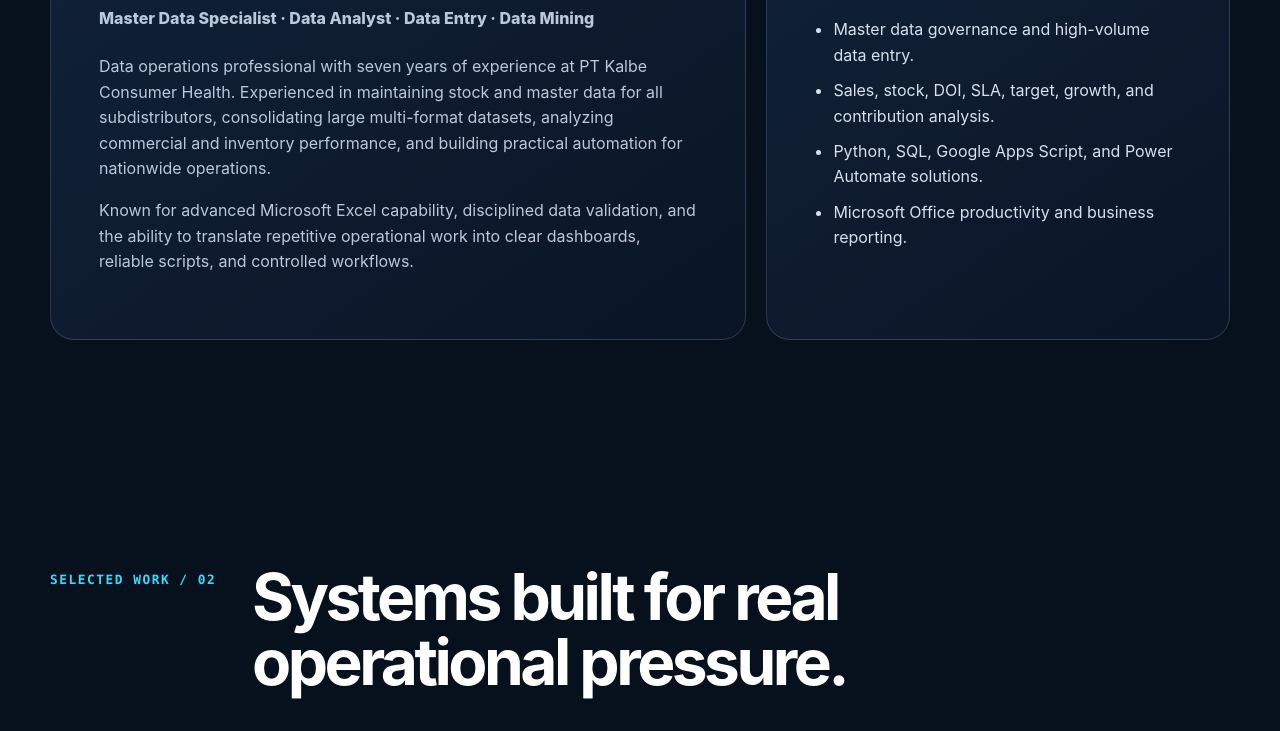
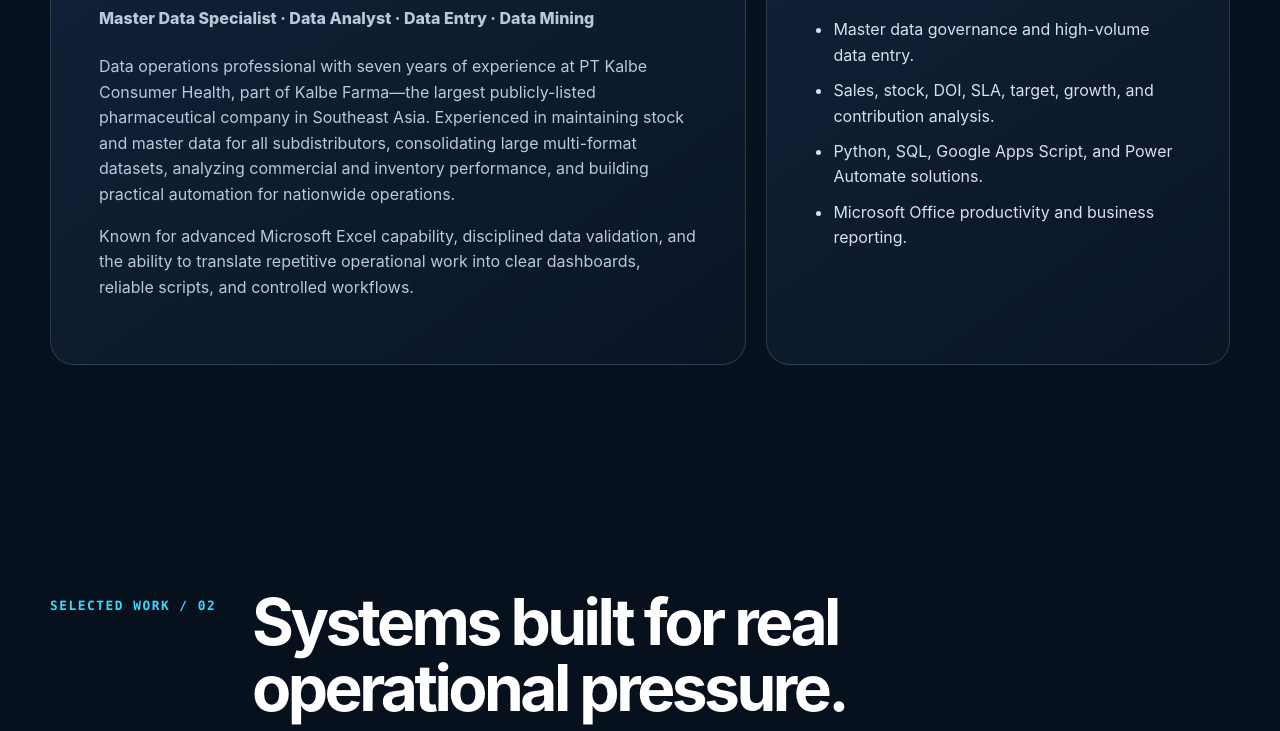
Before and after one commit to gabby17485/gabby-portfolio, a plain HTML site: page index.html in a window 1280 px wide. Shown: the part 1429-2160 px from the top of the page. Drawn offline with Linux system fonts and the light colour scheme.

Commit message:
Mention Kalbe Farma Southeast Asia leadership

```diff
--- a/index.html
+++ b/index.html
@@ -71,7 +71,7 @@
           <article class="career-block reveal">
             <h3>Gabby Virginia Xhyalom Michelle</h3>
             <p class="career-meta">Master Data Specialist · Data Analyst · Data Entry · Data Mining</p>
-            <p>Data operations professional with seven years of experience at PT Kalbe Consumer Health. Experienced in maintaining stock and master data for all subdistributors, consolidating large multi-format datasets, analyzing commercial and inventory performance, and building practical automation for nationwide operations.</p>
+            <p>Data operations professional with seven years of experience at PT Kalbe Consumer Health, part of Kalbe Farma—the largest publicly-listed pharmaceutical company in Southeast Asia. Experienced in maintaining stock and master data for all subdistributors, consolidating large multi-format datasets, analyzing commercial and inventory performance, and building practical automation for nationwide operations.</p>
             <p>Known for advanced Microsoft Excel capability, disciplined data validation, and the ability to translate repetitive operational work into clear dashboards, reliable scripts, and controlled workflows.</p>
           </article>
           <aside class="career-block reveal">
@@ -174,6 +174,7 @@
           <article class="career-block reveal">
             <h3>PT Kalbe Consumer Health</h3>
             <p class="career-meta">Data Operations, Analytics &amp; Master Data · 7 years</p>
+            <p><strong>Part of Kalbe Farma, the largest publicly-listed pharmaceutical company in Southeast Asia.</strong></p>
             <p>Built practical data systems in a large-scale pharmaceutical and healthcare environment, supporting nationwide subdistributor operations and commercial reporting.</p>
             <ul class="career-list">
               <li>Maintain stock data and master data for all subdistributors.</li>
```
